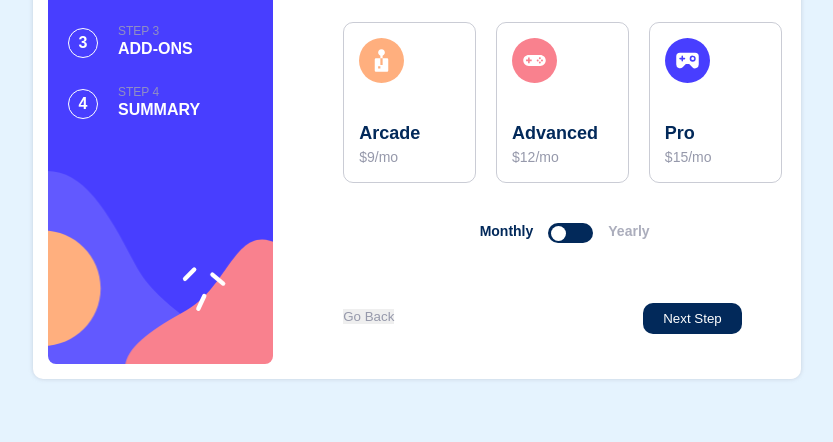
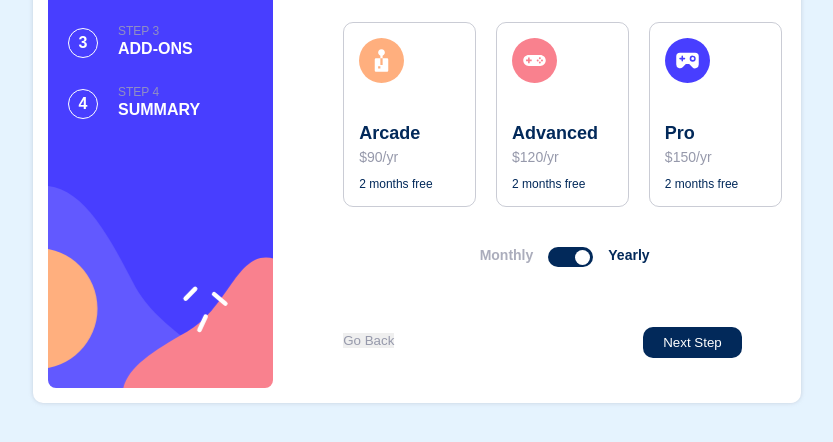
Before and after one commit to jeeva-004/multi-step-form-main, a plain HTML site: page step-2.html in a window 1280 px wide. Both pictures are taken after a click on the element 793 px from the left and 403 px from the top of the page. Shown: the part 170-612 px from the top of the page, without its empty margins (223-1056 px from the left). Drawn offline with Linux system fonts and the light colour scheme; a web font is replaced by a local one.

Commit message:
some scripts added

```diff
--- /dev/null
+++ b/script/step-2.js
@@ -0,0 +1,52 @@
+const plansAll = document.querySelectorAll('.plan');
+const toggleBtn = document.querySelector('.toggle');
+let circle_ = toggleBtn.querySelector('.circle');
+const paraAll = document.querySelectorAll('.two-free');
+const yearVal = ['$90/yr', '$120/yr', '$150/yr'];
+const monthVal = ['$9/mo', '$12/mo', '$15/mo'];
+plansAll.forEach(plan => {
+    plan.addEventListener('click', () => {
+        plansAll.forEach(plan => plan.classList.remove('selected-outline'));
+        plan.classList.add('selected-outline');
+    })
+});
+
+let toggled = false;
+
+toggleBtn.addEventListener('click', () => {
+    let monthPlan = toggleBtn.closest('.month-year');
+    let month = monthPlan.querySelector('.month');
+    let year = monthPlan.querySelector('.year');
+
+    if (!toggled) {
+        circle_.classList.remove('just-start');
+        circle_.classList.add('just-end');
+        month.classList.remove('active');
+        year.classList.add('active');
+        paraAll.forEach(para => para.style.display = 'block');
+        // displayMoney(yearVal);
+        for (let i = 0; i <= plansAll.length; i++) {
+            let currentEl = plansAll[i].querySelector('span');
+            currentEl.textContent = yearVal[i];
+        }
+    }
+
+    else {
+        circle_.classList.remove('just-end');
+        circle_.classList.add('just-start');
+        month.classList.add('active');
+        year.classList.remove('active');
+        paraAll.forEach(para => para.style.display = 'none');
+        // displayMoney(monthVal);
+        for (let i = 0; i <= plansAll.length; i++) {
+            let currentEl = plansAll[i].querySelector('span');
+            currentEl.textContent = monthVal[i];
+        }
+    }
+
+    toggled = !toggled;
+});
+
+// function displayMoney(val) {
+
+// }
--- a/src/step-2.css
+++ b/src/step-2.css
@@ -1,17 +1,17 @@
-.step-2 h2{
-   width: 100%;
-   padding: 30px 0 20px;
+.step-2 h2 {
+    width: 100%;
+    padding: 30px 0 20px;
 }
 
-.plans{
+.plans {
     width: 100%;
     display: flex;
     gap: 20px;
 }
 
-.plan{
+.plan {
     width: 30%;
-    border: 1px solid hsla(231, 11%, 63%,.5);
+    border: 1px solid hsla(231, 11%, 63%, .5);
     padding: 15px;
     display: flex;
     flex-direction: column;
@@ -19,23 +19,23 @@
     border-radius: 10px;
 }
 
-.plan h6{
+.plan h6 {
     font-size: .9rem;
     color: hsl(213, 96%, 18%);
 }
 
-.plan span{
+.plan span {
     color: hsl(231, 11%, 63%);
     font-size: .7rem;
 }
 
-.plan img{
+.plan img {
     width: 45px;
     height: 45px;
     margin-bottom: 40px;
 }
 
-.toggle{
+.toggle {
     width: 45px;
     height: 20px;
     border-radius: 40px;
@@ -48,17 +48,17 @@
     cursor: pointer;
 }
 
-.month-year span{
+.month-year span {
     font-size: .7rem;
     font-weight: bold;
-    color: hsla(231, 11%, 63%,.8);
+    color: hsla(231, 11%, 63%, .8);
 }
 
-.active{
-    color:hsl(213, 96%, 18%) !important;
+.active {
+    color: hsl(213, 96%, 18%) !important;
 }
 
-.circle{
+.circle {
     position: absolute;
     width: 15px;
     height: 15px;
@@ -66,17 +66,19 @@
     border-radius: 50%;
 }
 
-.align-right{
-    animation: toRight .5s ease 0s 1;
-    justify-content: end;
+.just-end {
+    justify-self: end;
+    animation: toRight .5s ease 0s 1 forwards;
+
 }
 
-.align-left{
-    animation: toLeft .5s ease 0s 1;
-    justify-content: start;
+.just-start {
+    justify-self: start;
+    animation: toLeft .5s ease 0s 1 forwards;
+
 }
 
-.month-year{
+.month-year {
     width: 100%;
     display: flex;
     justify-content: center;
@@ -85,48 +87,53 @@
 }
 
 
-.selected-outline{
+.selected-outline {
     border: 1px solid hsl(243, 100%, 62%);
 }
 
 @keyframes toRight {
-    0%{
+    0% {
         left: 3px;
     }
-    50%{
+
+    50% {
         left: 27px;
     }
-    100%{
+
+    100% {
         right: 3px;
     }
 }
 
 @keyframes toLeft {
-    0%{
+    0% {
         right: 3px;
     }
-    50%{
+
+    50% {
         right: 27px;
     }
-    100%{
+
+    100% {
         left: 3px;
     }
 }
 
 /*year plan*/
 
-.two-free{
+.two-free {
     display: none;
     color: hsl(213, 96%, 18%);
     font-size: .6rem;
     margin: 10px 0 0;
 }
 
-@media screen and (320px <= width <= 425px){
-    .plans{
+@media screen and (320px <=width <=425px) {
+    .plans {
         flex-direction: column;
     }
-    .plan{
+
+    .plan {
         width: 90%;
         flex-direction: row;
         align-items: center;
@@ -134,7 +141,7 @@
         align-self: center;
     }
 
-    .plan img{
+    .plan img {
         margin-bottom: 10px !important;
     }
 }
--- a/step-2.html
+++ b/step-2.html
@@ -12,6 +12,7 @@
     <link rel="icon" type="image/png" sizes="32x32" href="./assets/images/favicon-32x32.png">
     <link rel="stylesheet" href="./src/style.css">
     <link rel="stylesheet" href="./src/step-2.css">
+    <script src="/script/step-2.js" defer></script>
     <title>Multi-step form</title>
 </head>
 
@@ -61,16 +62,20 @@
                         <div class="info">
                             <h6>Arcade</h6>
                             <span>$9/mo</span>
-                        <p class="two-free">2 months free</p></div>
+                            <p class="two-free">2 months free</p>
+                        </div>
                     </div>
                     <div class="plan">
-                        <img src="./assets/images/icon-advanced.svg" alt="advanced"><div class="info">
+                        <img src="./assets/images/icon-advanced.svg" alt="advanced">
+                        <div class="info">
                             <h6>Advanced</h6>
                             <span>$12/mo</span>
-                        <p class="two-free">2 months free</p></div>
+                            <p class="two-free">2 months free</p>
+                        </div>
                     </div>
                     <div class="plan">
-                        <img src="./assets/images/icon-pro.svg" alt="pro"><div class="info">
+                        <img src="./assets/images/icon-pro.svg" alt="pro">
+                        <div class="info">
                             <h6>Pro</h6>
                             <span>$15/mo</span>
                             <p class="two-free">2 months free</p>
@@ -78,9 +83,11 @@
                     </div>
                 </div>
                 <div class="month-year">
-                    <span class="active">Monthly</span>
-                    <div class="toggle"><div class="circle"></div></div>
-                    <span>Yearly</span>
+                    <span class="active month">Monthly</span>
+                    <div class="toggle">
+                        <div class="circle"></div>
+                    </div>
+                    <span class="year">Yearly</span>
                 </div>
                 <div class="btn-group">
                     <a href="./index.html"><button class="back-btn">Go Back</button></a>
```
Also changed, not shown: script/index.js (+10 -4 lines). Lines whose indentation alone changed are shown as unchanged.
